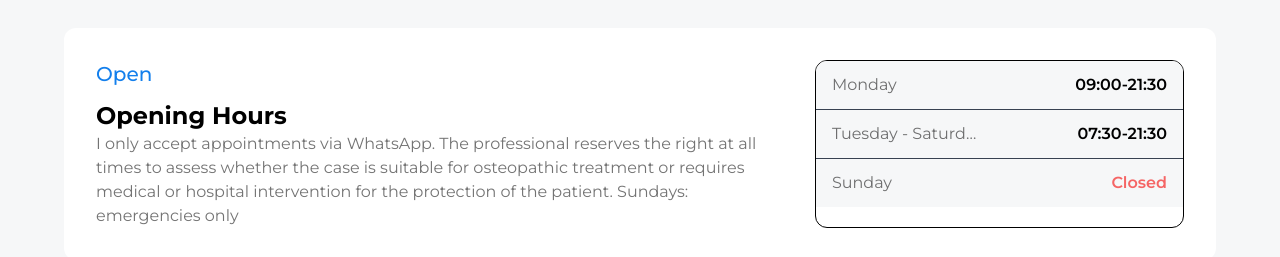
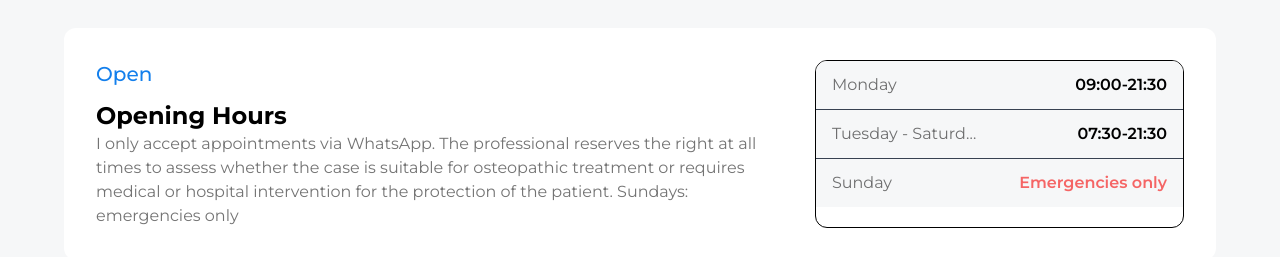
Before and after one commit to federico-cecchini/frontend, a React (Vite) app: page / in a window 1280 px wide. Shown: the part 1121-1378 px from the top of the page. Built offline with nearby package versions, Linux system fonts and the light colour scheme.

Commit message:
Enhance SEO and accessibility by updating meta descriptions and Open Graph tags in index.html; adjust layout and styles in various components for improved responsiveness and user experience.

```diff
--- a/index.html
+++ b/index.html
@@ -7,12 +7,20 @@
 
     <meta name="robots" content="index, follow">
     <meta name="viewport" content="width=device-width, initial-scale=1.0" />
-    <meta name="description" content="Trattamenti osteopatici professionali e personalizzati per dolori muscolari, articolari e posturali. Approccio clinico mirato e risultati concreti.">
+    <meta name="description" content="Osteopatia a Torino, Collegno e Susa: Trattamenti per il benessere e per l'equilibrio del corpo. Approccio osteopatico che unisce rigore scientifico, praticità ed empatia.">
 
     <meta name="geo.region" content="IT">
     <meta name="geo.placename" content="Collegno">
     <meta name="geo.position" content="45.07292308205829;7.572681564257071">
     <meta name="ICBM" content="45.07292308205829, 7.572681564257071">
+
+    <meta property="og:title" content="Dott. Federico Cecchini Osteopata D.O. | Torino - Collegno - Susa">
+    <meta property="og:description" content="Osteopatia a Torino, Collegno e Susa: Trattamenti per il benessere e per l'equilibrio del corpo. Approccio osteopatico che unisce rigore scientifico, praticità ed empatia.">
+    <meta property="og:image" content="https://osteopata-federico-cecchini.it/logo.svg">
+    <meta property="og:url" content="https://osteopata-federico-cecchini.it/">
+    <meta property="og:site_name" content="Dott. Federico Cecchini Osteopata D.O. | Torino - Collegno - Susa">
+    <meta property="og:type" content="website">
+
   </head>
   <body>
     <div id="root"></div>
--- a/src/components/Article.jsx
+++ b/src/components/Article.jsx
@@ -3,7 +3,7 @@ import '../App.css'
 
 function Article({title, subtitle, text, img, className}) {
     return (
-        <article className={`px-6 py-20 pt-72 md:px-8 md:py-24 xl:px-16 flex flex-col gap-8 dark:bg-dark-bg ${className}`}>
+        <article className={`px-6 py-20 md:px-8 md:py-24 xl:px-16 flex flex-col gap-8 dark:bg-dark-bg ${className}`}>
             <div className='font-Poppins font-bold'>
                 <h1 className='dark:text-white text-black text-5xl'>{title}</h1>
                 <h2 className='text-cta-bg text-3xl'>{subtitle}</h2>
--- a/src/components/Nav.jsx
+++ b/src/components/Nav.jsx
@@ -14,8 +14,8 @@ function Nav() {
                 <h1 className='font-Poppins font-bold text-2xl'>Dott. Federico Cecchini Osteopata D.O.</h1>
             </Link>
             <section className='flex gap-6 font-Poppins font-medium text-base items-center'>
-                <Link to={"/"}>Home</Link>
-                <Link to={"/about"}>{t("about")}</Link>
+                <Link to={"/"} className='whitespace-nowrap'>Home</Link>
+                <Link to={"/about"} className='whitespace-nowrap'>{t("about")}</Link>
                 <CTA to={"/services"} text={t("service")} />
             </section>
         </nav>
--- a/src/components/Statistics.jsx
+++ b/src/components/Statistics.jsx
@@ -78,7 +78,7 @@ function Statistics({ years, patients, percentage, hours, office, suggested }) {
     }, [years, patients, percentage]);
 
     return (
-        <section className="flex flex-col md:h-fit md:flex-row absolute -top-9 w-[calc(100vw-10%)] rounded-xl gap-16 justify-around py-16 dark:bg-dark-secondary-bg bg-light-secondary-bg shadow-lg font-Montserrat">
+        <section className="flex flex-col md:h-[35vh] md:flex-row absolute -top-9 w-[calc(100vw-10%)] rounded-xl gap-16 justify-around py-16 dark:bg-dark-secondary-bg bg-light-secondary-bg shadow-lg font-Montserrat h-[calc(100vh+25vh)]">
             <div className="text-center">
                 <h2 className="text-4xl font-bold dark:text-white text-dark">{countYears}{countYears === years ? "+" : ""}</h2>
                 <p className="dark:text-white text-dark !text-opacity-55">{t("view_home.statistics.year_of_exp")}</p>
--- a/src/components/TimeTable.jsx
+++ b/src/components/TimeTable.jsx
@@ -69,7 +69,7 @@ function TimeTable() {
                                         : translation[days[0]]
                                     }
                                 </td>
-                                <td className={`py-3 text-right px-4 font-semibold whitespace-nowrap ${timeRange === t("view_home.timetable.closed") ? 'text-closed' : 'dark:text-white text-blacl'}`}>
+                                <td className={`py-3 text-right px-4 font-semibold whitespace-nowrap truncate ${timeRange === t("view_home.timetable.closed") ? 'text-closed' : 'dark:text-white text-black'}`}>
                                     {timeRange === t("view_home.timetable.closed") ? t("view_home.timetable.closed") : timeRange}
                                 </td>
                             </tr>
--- a/src/translate/langs/en.json
+++ b/src/translate/langs/en.json
@@ -39,7 +39,7 @@
       },
       "title": "Opening Hours",
       "desc": "I only accept appointments via WhatsApp. The professional reserves the right at all times to assess whether the case is suitable for osteopathic treatment or requires medical or hospital intervention for the protection of the patient. Sundays: emergencies only",
-      "closed": "Closed",
+      "closed": "Emergencies only",
       "opened": "Open"
     },
     "testimonials": {
--- a/src/translate/langs/it.json
+++ b/src/translate/langs/it.json
@@ -39,7 +39,7 @@
       },
       "title": "Orari di Apertura",
       "desc": "Ricevo solo su appuntamento Whatsapp. Il professionista si riserva in ogni momento di valutare se il caso sia adeguato al trattamento osteopatico o necessiti, per la tutela del Paziente , di un intervento medico-ospedaliero. Domenica solo urgenze",
-      "closed": "Chiuso",
+      "closed": "Solo urgenze",
       "opened": "Aperto"
     },
     "testimonials": {
--- a/src/view/Home.jsx
+++ b/src/view/Home.jsx
@@ -17,7 +17,7 @@ function Home() {
         <>
             <Nav />
             <Hero title={t("view_home.hero.title")} subtitle={t("view_home.hero.subtitle")} text={t("view_home.hero.text")}/>
-            <section className='relative flex justify-center dark:bg-dark-bg h-[50vh] md:h-[15vh]'>
+            <section className='relative flex justify-center dark:bg-dark-bg h-[110vh] md:h-[15vh]'>
                 <Statistics years={9} patients={10000} percentage={100} hours={1200} office={2} suggested={95}/>
             </section>
             <Article title={t("view_home.article.title")} subtitle={t("view_home.article.subtitle")} text={t("view_home.article.text")}/>
```
